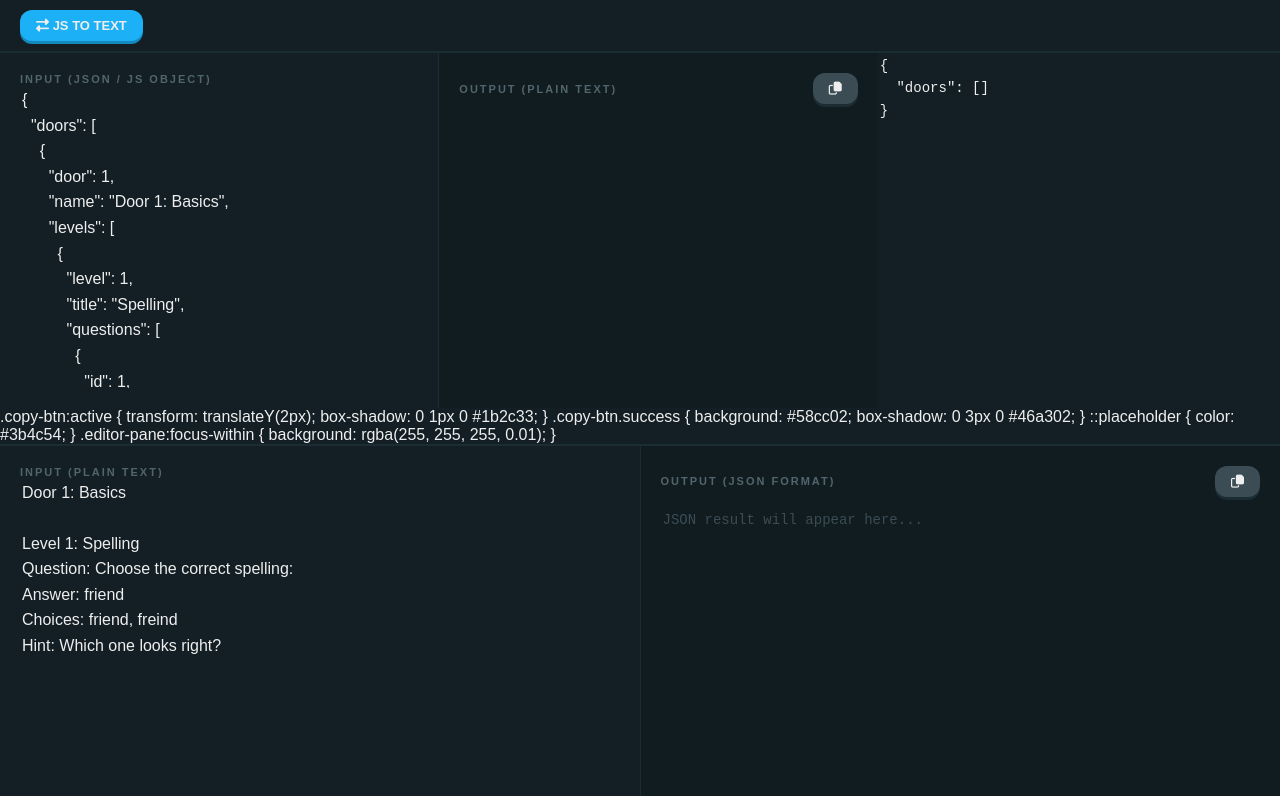
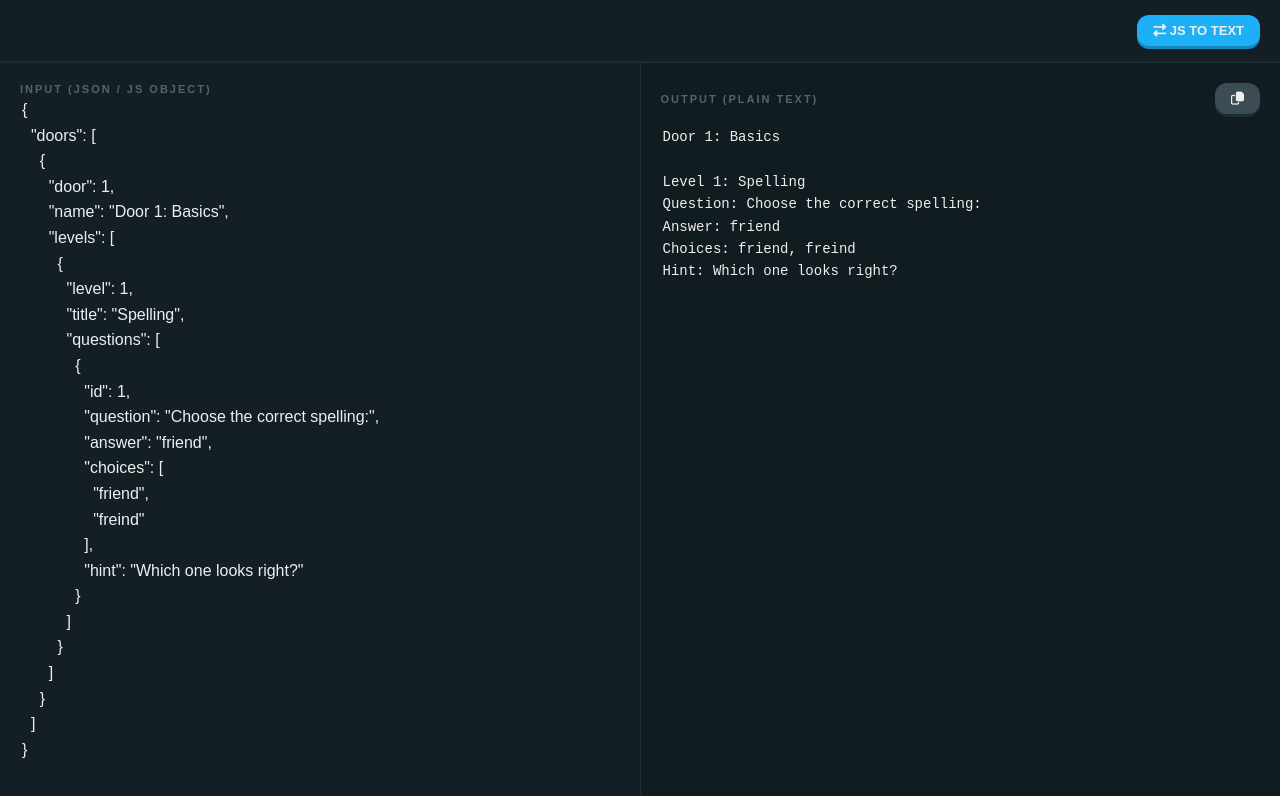
Before and after one commit to takamuratomokii-debug/t-js, a plain HTML site: page index.html in a window 1280 px wide. Both pictures are taken after a click on the button "TEXT TO JS". Shown: the top 796 px of the page. Drawn offline with Linux system fonts and the light colour scheme.

Commit message:
Update index.html

```diff
--- a/index.html
+++ b/index.html
@@ -22,19 +22,11 @@
 
     .top-bar {
       display: flex;
-      justify-content: space-between;
+      justify-content: flex-end; /* Align button to the right */
       align-items: center;
-      padding: 10px 20px;
+      padding: 15px 20px;
       background: #131f24;
       z-index: 10;
-    }
-
-    h1 {
-      color: #58cc02;
-      font-size: 1.4rem;
-      margin: 0;
-      text-transform: lowercase;
-      letter-spacing: -1px;
     }
 
     .main-wrapper {
@@ -95,11 +87,6 @@
       font-size: 14px;
     }
 
-    .btn-group {
-      display: flex;
-      gap: 10px;
-    }
-
     .copy-btn, .toggle-btn {
       background: #3b4c54;
       color: #eeeeee;
@@ -136,12 +123,15 @@
     ::placeholder {
       color: #3b4c54;
     }
+
+    .editor-pane:focus-within {
+      background: rgba(255, 255, 255, 0.01);
+    }
   </style>
 </head>
 <body>
 
   <div class="top-bar">
-
     <button class="toggle-btn" onclick="toggleMode()">
       <i class="fa-solid fa-right-left"></i> <span id="modeText">Text to JS</span>
     </button>
@@ -164,7 +154,7 @@ Hint: Which one looks right?</textarea>
         <div class="section-label" id="outputLabel">Output (JSON Format)</div>
         <button class="copy-btn" onclick="copyOutput()" title="Copy to clipboard">
           <i id="copyIcon" class="fa-regular fa-copy"></i>
-        </div>
+        </button>
       </div>
       <textarea id="output" readonly placeholder="Result will appear here..."></textarea>
     </div>
@@ -176,12 +166,16 @@ let isTextToJs = true;
 window.onload = convertData;
 
 function toggleMode() {
+  const inputArea = document.getElementById('input');
+  const outputArea = document.getElementById('output');
+
+  // Update state
   isTextToJs = !isTextToJs;
+
+  // UI Updates
   const modeText = document.getElementById('modeText');
   const inputLabel = document.getElementById('inputLabel');
   const outputLabel = document.getElementById('outputLabel');
-  const inputArea = document.getElementById('input');
-  const outputArea = document.getElementById('output');
 
   if (isTextToJs) {
     modeText.innerText = "Text to JS";
@@ -195,9 +189,11 @@ function toggleMode() {
     outputArea.style.color = "#eeeeee";
   }
 
-  // Swap content
-  const temp = inputArea.value;
+  // Transfer output to input to allow "round-trip" editing
+  if (outputArea.value && !outputArea.value.includes("Waiting") && !outputArea.value.includes("Typing")) {
     inputArea.value = outputArea.value;
+  }
+
   convertData();
 }
 
@@ -228,7 +224,6 @@ function convertData() {
   }
 
   if (isTextToJs) {
-    // TEXT TO JS LOGIC
     try {
       const lines = input.split('\n').map(l => l.trim()).filter(Boolean);
       const result = { doors: [] };
@@ -255,14 +250,16 @@ function convertData() {
       output.value = JSON.stringify(result, null, 2);
     } catch (e) { output.value = 'Typing... ⌛'; }
   } else {
-    // JS TO TEXT LOGIC
     try {
       const data = JSON.parse(input);
       let text = "";
+      if(data.doors) {
         data.doors.forEach(door => {
           text += `${door.name}\n\n`;
+          if(door.levels) {
             door.levels.forEach(lvl => {
               text += `Level ${lvl.level}: ${lvl.title}\n`;
+              if(lvl.questions) {
                 lvl.questions.forEach(q => {
                   text += `Question: ${q.question}\n`;
                   if(q.answer) text += `Answer: ${q.answer}\n`;
@@ -270,8 +267,12 @@ function convertData() {
                   if(q.hint) text += `Hint: ${q.hint}\n`;
                   text += `\n`;
                 });
+              }
             });
+          }
+          text += `\n`;
         });
+      }
       output.value = text.trim();
     } catch (e) { output.value = 'Waiting for valid JSON... ⌛'; }
   }
@@ -280,134 +281,3 @@ function convertData() {
 
 </body>
 </html>
-    .copy-btn:active {
-      transform: translateY(2px);
-      box-shadow: 0 1px 0 #1b2c33;
-    }
-
-    .copy-btn.success {
-      background: #58cc02;
-      box-shadow: 0 3px 0 #46a302;
-    }
-
-    ::placeholder {
-      color: #3b4c54;
-    }
-
-    .editor-pane:focus-within {
-      background: rgba(255, 255, 255, 0.01);
-    }
-  </style>
-</head>
-<body>
-
-
-
-  <div class="main-wrapper">
-    <div class="editor-pane">
-      <div class="section-label">Input (Plain Text)</div>
-      <textarea id="input" oninput="convertData()" placeholder="Start typing here...">
-Door 1: Basics
-
-Level 1: Spelling
-Question: Choose the correct spelling:
-Answer: friend
-Choices: friend, freind
-Hint: Which one looks right?</textarea>
-    </div>
-
-    <div class="output-pane">
-      <div class="header-row">
-        <div class="section-label">Output (JSON Format)</div>
-        <button class="copy-btn" onclick="copyOutput()" title="Copy to clipboard">
-          <i id="copyIcon" class="fa-regular fa-copy"></i>
-        </button>
-      </div>
-      <textarea id="output" readonly placeholder="JSON result will appear here..."></textarea>
-    </div>
-  </div>
-
-<script>
-window.onload = convertData;
-
-function copyOutput() {
-  const outputText = document.getElementById('output');
-  const btn = document.querySelector('.copy-btn');
-  const icon = document.getElementById('copyIcon');
-
-  if (!outputText.value) return;
-
-  navigator.clipboard.writeText(outputText.value).then(() => {
-    // Visual Feedback
-    btn.classList.add('success');
-    icon.className = 'fa-solid fa-check';
-
-    setTimeout(() => {
-      btn.classList.remove('success');
-      icon.className = 'fa-regular fa-copy';
-    }, 2000);
-  });
-}
-
-function convertData() {
-  const input = document.getElementById('input').value;
-  const output = document.getElementById('output');
-
-  if (!input.trim()) {
-    output.value = "";
-    return;
-  }
-
-  try {
-    const lines = input.split('\n').map(l => l.trim()).filter(Boolean);
-    const result = { doors: [] };
-    let currentDoor = null;
-    let currentLevel = null;
-
-    lines.forEach(line => {
-      if (line.startsWith('Door')) {
-        currentDoor = {
-          door: result.doors.length + 1,
-          name: line,
-          levels: []
-        };
-        result.doors.push(currentDoor);
-      } else if (line.startsWith('Level')) {
-        currentLevel = {
-          level: (currentDoor?.levels.length || 0) + 1,
-          title: line.split(':')[1]?.trim() || "Untitled",
-          questions: []
-        };
-        if(currentDoor) currentDoor.levels.push(currentLevel);
-      } else if (line.startsWith('Question:')) {
-        if (currentLevel) {
-          currentLevel.questions.push({
-            id: currentLevel.questions.length + 1,
-            question: line.replace('Question:', '').trim()
-          });
-        }
-      } else if (line.startsWith('Answer:')) {
-        if (currentLevel && currentLevel.questions.length > 0) {
-          currentLevel.questions.at(-1).answer = line.replace('Answer:', '').trim();
-        }
-      } else if (line.startsWith('Choices:')) {
-        if (currentLevel && currentLevel.questions.length > 0) {
-          currentLevel.questions.at(-1).choices =
-            line.replace('Choices:', '').split(',').map(c => c.trim());
-        }
-      } else if (line.startsWith('Hint:')) {
-        if (currentLevel && currentLevel.questions.length > 0) {
-          currentLevel.questions.at(-1).hint = line.replace('Hint:', '').trim();
-        }
-      }
-    });
-
-    output.value = JSON.stringify(result, null, 2);
-  } catch (e) {
-    output.value = 'Typing... ⌛';
-  }
-}
-</script>
-
-</body>
-</html>
```
Lines whose indentation alone changed are shown as unchanged.
